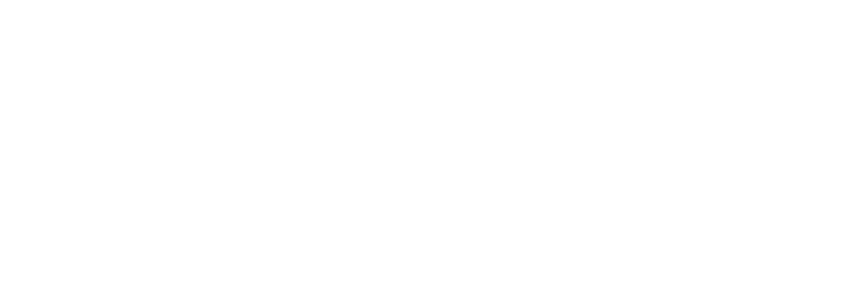
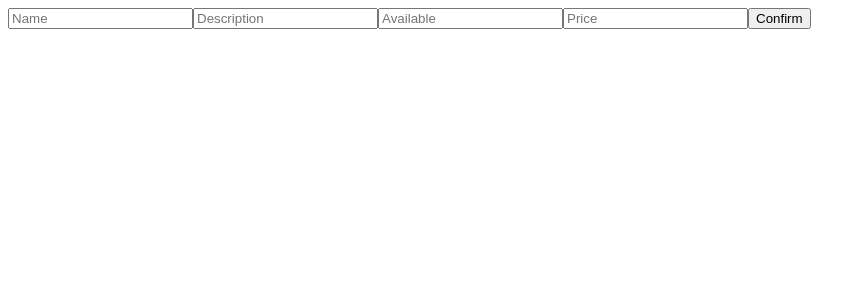
Before and after one commit to KasidisGit/Everything-You-Need, a React (Create React App) app: page /addproduct in a window 1280 px wide. Shown: the top 300 px of the page, without its empty margins (0-866 px from the left). Built offline with nearby package versions, Linux system fonts and the light colour scheme.

Commit message:
link backend to frontend

```diff
--- a/public/index.html
+++ b/public/index.html
@@ -2,28 +2,12 @@
 <html lang="en">
   <head>
     <meta charset="utf-8" />
-    <link rel="icon" href="%PUBLIC_URL%/favicon.ico" />
     <meta name="viewport" content="width=device-width, initial-scale=1" />
     <meta name="theme-color" content="#000000" />
     <meta
       name="description"
       content="Web site created using create-react-app"
     />
-    <link rel="apple-touch-icon" href="%PUBLIC_URL%/logo192.png" />
-    <!--
-      manifest.json provides metadata used when your web app is installed on a
-      user's mobile device or desktop. See https://developers.google.com/web/fundamentals/web-app-manifest/
-    -->
-    <link rel="manifest" href="%PUBLIC_URL%/manifest.json" />
-    <!--
-      Notice the use of %PUBLIC_URL% in the tags above.
-      It will be replaced with the URL of the `public` folder during the build.
-      Only files inside the `public` folder can be referenced from the HTML.
-
-      Unlike "/favicon.ico" or "favicon.ico", "%PUBLIC_URL%/favicon.ico" will
-      work correctly both with client-side routing and a non-root public URL.
-      Learn how to configure a non-root public URL by running `npm run build`.
-    -->
     <title>React App</title>
   </head>
   <body>
--- a/src/App.js
+++ b/src/App.js
@@ -1,7 +1,8 @@
-import RegisterComponent from './components/RegisterComponent.js';
+import Register from './components/Register';
+import AddProduct from './components/AddProduct';
+import ListProduct from './components/ListProduct';
+import Login from './components/Login';
 import { BrowserRouter as Router, Switch, Route } from 'react-router-dom'
-import Product from './components/Product';
-import Login from './components/Login';
 
 function App() {
 
@@ -11,11 +12,20 @@ function App() {
     <div className="outer">
       <div className="inner">
         <Switch>
-          <Route path='/' exact={true} component={Login} />
-          <Route path='/product' component={Product} />
-          <Route path='/login' component={Login} />
+          <Route path='/' exact={true}>
+            <Login />
+          </Route>
+          <Route path='/addproduct'>
+            <AddProduct />
+          </Route>
+          <Route path='/listproduct'>
+            <ListProduct />
+          </Route>
+          <Route path='/login'>
+            <Login />
+          </Route>
           <Route path='/register'>
-            <RegisterComponent />
+            <Register />
           </Route>
         </Switch>
       </div>
--- /dev/null
+++ b/src/components/AddProduct.js
@@ -0,0 +1,75 @@
+import { useState } from 'react';
+
+const axios = require('axios');
+const accessTokenStorage = window.localStorage;
+
+const initialState = {
+  username: "",
+  cash: 0,
+  email: "",
+  password: ""
+};
+
+export default function Product() {
+
+  const [formState, setFormState] = useState(initialState);
+
+  const submitHandler = event => {
+    event.preventDefault();
+    postData();
+  };
+
+  const postData = () => {
+    const json = JSON.stringify(formState);
+    axios.post(
+      'http://localhost:9000/api/v1/products', json, {
+        headers: {
+          'Content-Type': 'application/json',
+          'Authorization': 'Bearer '+ accessTokenStorage.getItem('UserAccessToken') ,
+          'Access-Control-Allow-Origin' : '*'
+        }
+      });
+  };
+
+  return (
+    <div className="AddProduct">
+
+    <form onSubmit={submitHandler}>
+    <input
+      type="text"
+      placeholder="Name"
+      value={formState.name}
+      onChange={e => {
+        setFormState({ ...formState, name: e.target.value });
+      }}
+    />
+    <input
+      type="text"
+      placeholder="Description"
+      value={formState.description}
+      onChange={e => {
+        setFormState({ ...formState, description: e.target.value });
+      }}
+    />
+    <input
+      type="number"
+      placeholder="Available"
+      value={formState.available}
+      onChange={e => {
+        setFormState({ ...formState, available: e.target.value });
+      }}
+    />
+    <input
+      type="number"
+      placeholder="Price"
+      value={formState.price}
+      onChange={e => {
+        setFormState({ ...formState, price: e.target.value });
+      }}
+    />
+    <button type="submit">Confirm</button>
+  </form>
+
+  </div>
+  )
+}
--- /dev/null
+++ b/src/components/ListProduct.js
@@ -0,0 +1,36 @@
+import { useEffect, useState } from 'react';
+
+const axios = require('axios');
+const accessTokenStorage = window.localStorage;
+
+export default function Product() {
+
+  const [products, setProducts] = useState([]);
+
+  useEffect( () => {
+
+    axios.get(
+        'http://localhost:9000/api/v1/products', {
+          headers: {
+            'Content-Type': 'application/json',
+            'Authorization': 'Bearer '+ accessTokenStorage.getItem('UserAccessToken') ,
+            'Access-Control-Allow-Origin' : '*'
+          }
+    }).then(product => {
+        setProducts(product.data.rows)
+    })
+    .catch(err => {
+        console.error(err)
+      });
+
+  } , [])
+
+
+  return (
+    <div className="ListProduct">
+        { products.map(element => {
+            return <pre>{JSON.stringify(element,0,2)}</pre>
+        }) }
+    </div>
+  )
+}
--- a/src/components/Login.js
+++ b/src/components/Login.js
@@ -1,11 +1,57 @@
-import React from 'react';
+import React, { useState } from 'react';
 
-class Login extends React.Component {
-  render() {
+const axios = require('axios');
+const accessTokenStorage = window.localStorage;
+
+const initialState = {
+  username: "",
+  password: ""
+};
+
+export default function Login() {
+
+  const [formState, setFormState] = useState(initialState);
+
+  const submitHandler = event => {
+    event.preventDefault();
+    postData();
+  };
+
+  const postData = async () => {
+    const json = JSON.stringify(formState);
+    let res = await axios.post(
+      'http://localhost:9000/api/v1/users/login', json, {
+        headers: {
+          'Content-Type': 'application/json',
+          'Access-Control-Allow-Origin' : '*'
+        }
+      });
+    accessTokenStorage.setItem('UserAccessToken',res.data.accessToken)
+  };
+
     return (
-      <p>ngo</p>
+      <div className="Login">
+
+      <form onSubmit={submitHandler}>
+      <input
+        type="text"
+        placeholder="username"
+        value={formState.username}
+        onChange={e => {
+          setFormState({ ...formState, username: e.target.value });
+        }}
+      />
+      <input
+        type="password"
+        placeholder="Password"
+        value={formState.password}
+        onChange={e => {
+          setFormState({ ...formState, password: e.target.value });
+        }}
+      />
+      <button type="submit">Login</button>
+    </form>
+
+    </div>
     )
-  }
 }
-
-export default Login;
--- a/src/components/Product.js
+++ /dev/null
@@ -1,11 +0,0 @@
-import React from 'react';
-
-class Product extends React.Component {
-  render() {
-    return (
-      <p>ngo</p>
-    )
-  }
-}
-
-export default Product;
--- a/src/components/registerComponent.js
+++ b/src/components/Register.js
@@ -10,7 +10,7 @@ const initialState = {
     password: ""
 };
 
-export default function RegisterComponent() {
+export default function Register() {
 
   const [formState, setFormState] = useState(initialState);
 
```
